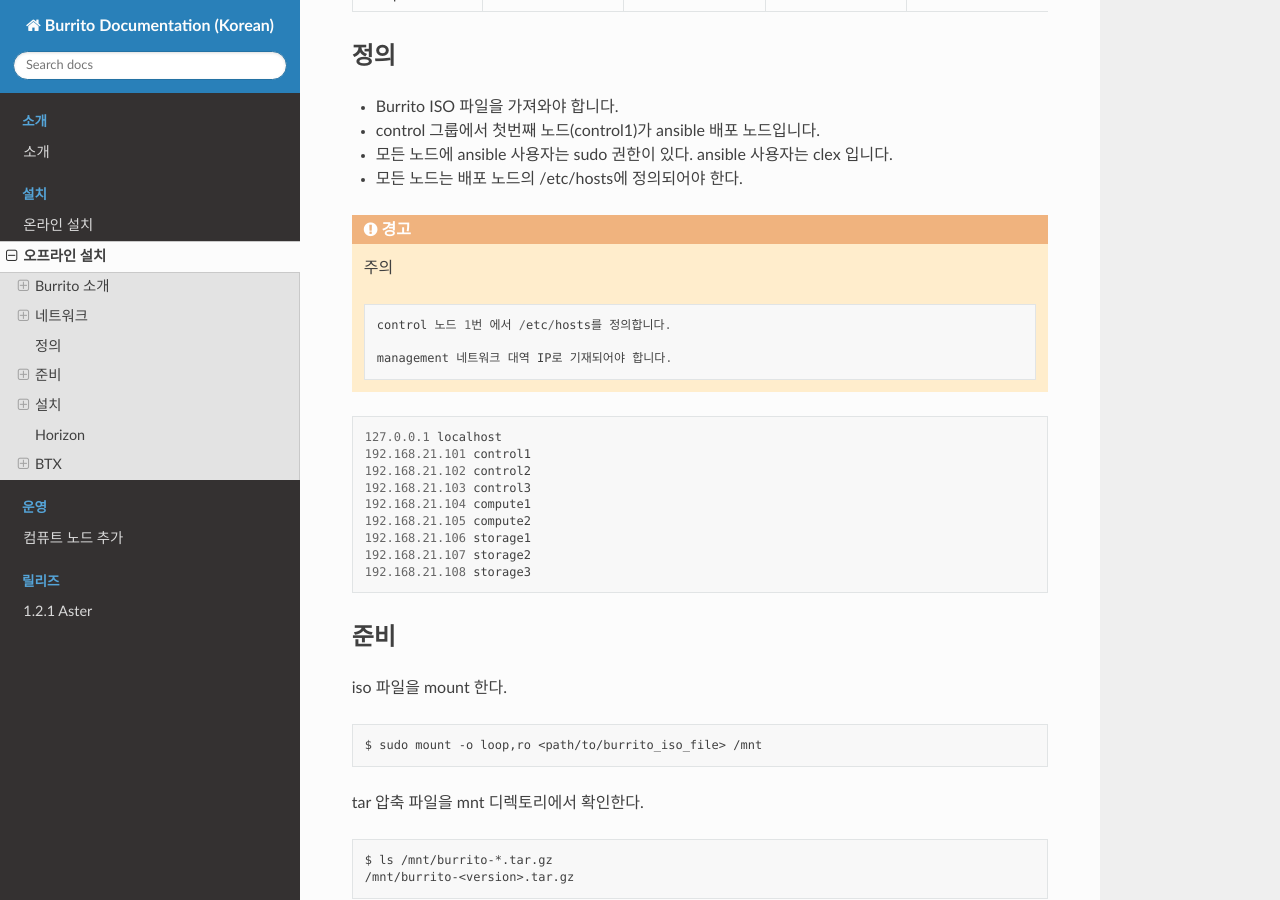
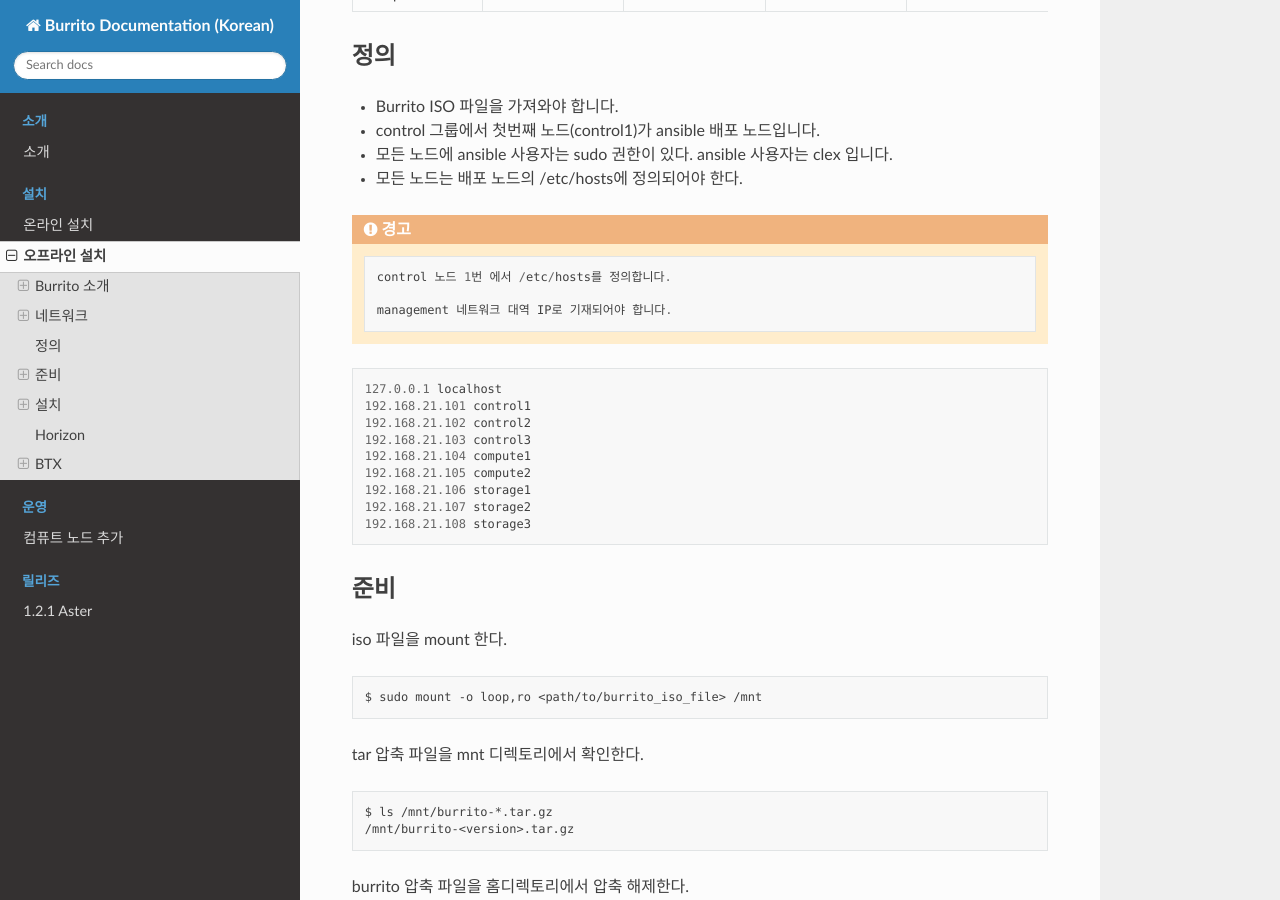
Before and after one commit to iorchard/burrito_docs_ko, a Sphinx documentation site: the page built from source/install/install_offline.rst, in a window 1280 px wide and 900 px high, scrolled down 2419 px. Built offline with Sphinx 7.4.7 and the Read the Docs theme 2.0.0, drawn with Linux system fonts in a browser that asks for light colours; pages that are not in the unit, such as notebooks, are missing from menus.

Commit message:
install_offline.rst

```diff
--- a/source/install/install_offline.rst
+++ b/source/install/install_offline.rst
@@ -102,7 +102,7 @@
 * 모든 노드에 ansible 사용자는 sudo 권한이 있다. ansible 사용자는 clex 입니다.
 * 모든 노드는 배포 노드의 /etc/hosts에 정의되어야 한다.
 
-.. warning:: 주의
+.. warning::
 
    ::
 
@@ -184,7 +184,7 @@
 
 
 
-.. warning:: 주의
+.. warning::
 
    ::
 
@@ -254,7 +254,7 @@
 인벤토리 변수
 ++++++++++++++++++++++++++++
 
-.. warning:: 주의
+.. warning::
 
    ::
 
@@ -482,7 +482,7 @@
 
    $ ./run.sh ping
 
-.. warning:: 주의
+.. warning::
 
    ::
 
@@ -502,7 +502,7 @@
    control2                   : ok=19   changed=8    unreachable=0    failed=0    skipped=0    rescued=0    ignored=0
    control3                   : ok=19   changed=8    unreachable=0    failed=0    skipped=0    rescued=0    ignored=0
 
-.. warning:: 주의
+.. warning::
 
    ::
 
@@ -633,7 +633,7 @@
 Step.3 Ceph
 +++++++++++
 
-.. warning:: 주의
+.. warning::
 
    ::
 
@@ -751,7 +751,7 @@
 Step.5 Netapp
 ++++++++++++++++
 
-.. warning:: 주의
+.. warning::
 
    ::
 
@@ -814,7 +814,7 @@
 
 kube-system namespace에서 모든 pod가 실행중이고 running 상태인지 확인합니다.
 
-.. warning:: 주의
+.. warning::
 
    ::
 
@@ -881,7 +881,7 @@
 
 이미지가 local registry에 있는지 확인합니다.
 
-.. warning:: 주의
+.. warning::
 
    ::
 
```
